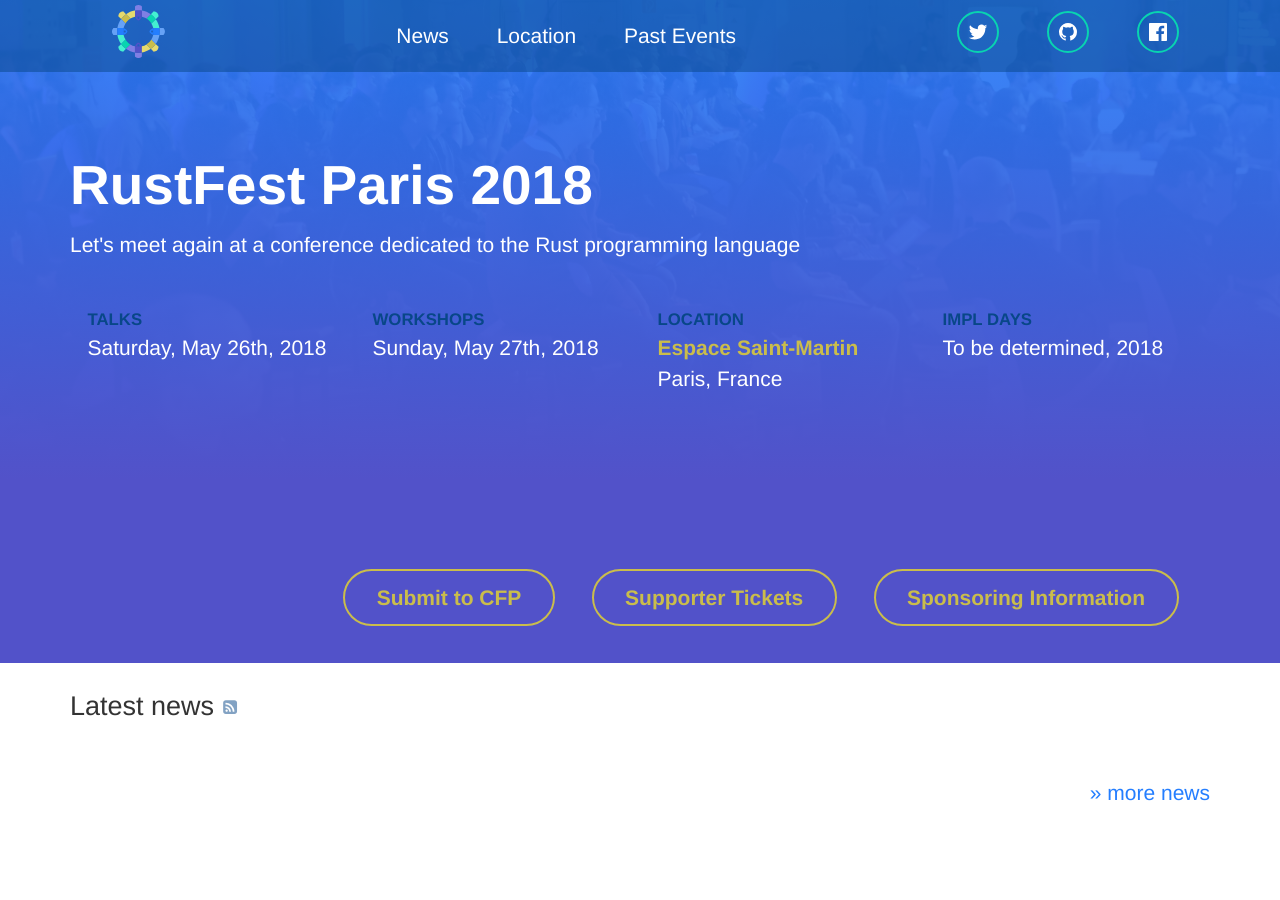
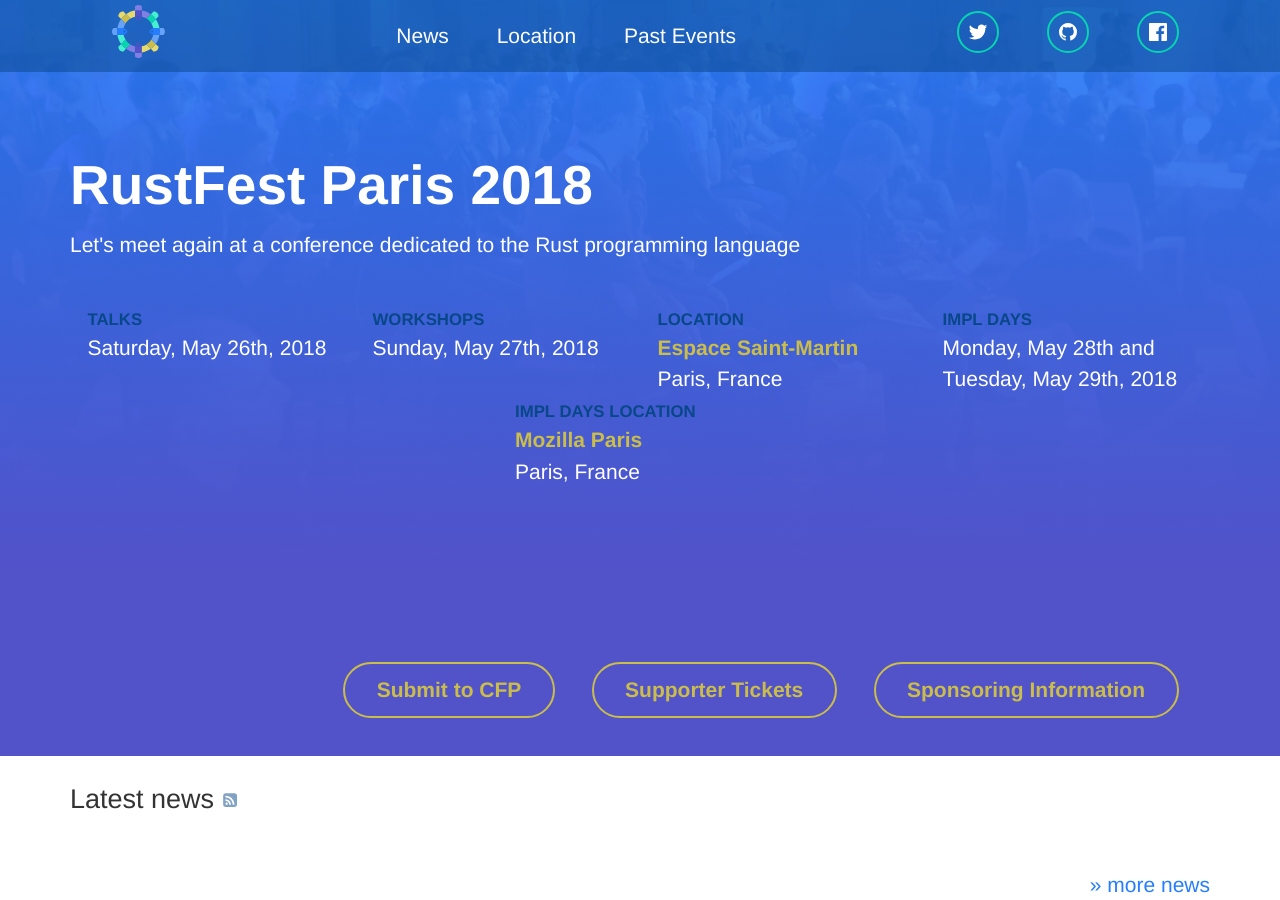
Before and after one commit to RustFestEU/paris.rustfest.eu, a Jekyll site: the page built from index.html, in a window 1280 px wide and 900 px high. Built offline with Jekyll 4.4.1, drawn with Linux system fonts in a browser that asks for light colours; nearby versions of some CDN libraries.

Commit message:
Tell about impl days

```diff
--- a/_config.yml
+++ b/_config.yml
@@ -14,13 +14,14 @@
 
 location:
   venue: "Espace Saint-Martin"
+  impl_days: "Mozilla Paris"
   city: "Paris"
   country: "France"
 dates:
   year: "2018"
   talks: "Saturday, May 26th"
   workshops: "Sunday, May 27th"
-  impl_days: "To be determined"
+  impl_days: "Monday, May 28th and<br>Tuesday, May 29th"
 
 # Page Settings
 owner: "asquera Event UG"
--- a/index.html
+++ b/index.html
@@ -37,6 +37,16 @@
         <p class="desc">Impl Days</p>
         <p>
           {{site.dates.impl_days}}, {{site.dates.year}}
+        </p>
+      </div>
+
+      <div class="location">
+        <p class="desc">Impl Days Location</p>
+        <p>
+          <address title="Address">
+            <a href="/location/#impl_days">{{site.location.impl_days}}</a><br />
+            {{site.location.city}}, {{site.location.country}}<br/>
+          </address>
         </p>
       </div>
 
```
Also changed, not shown: location.md (+8 -0 lines).
